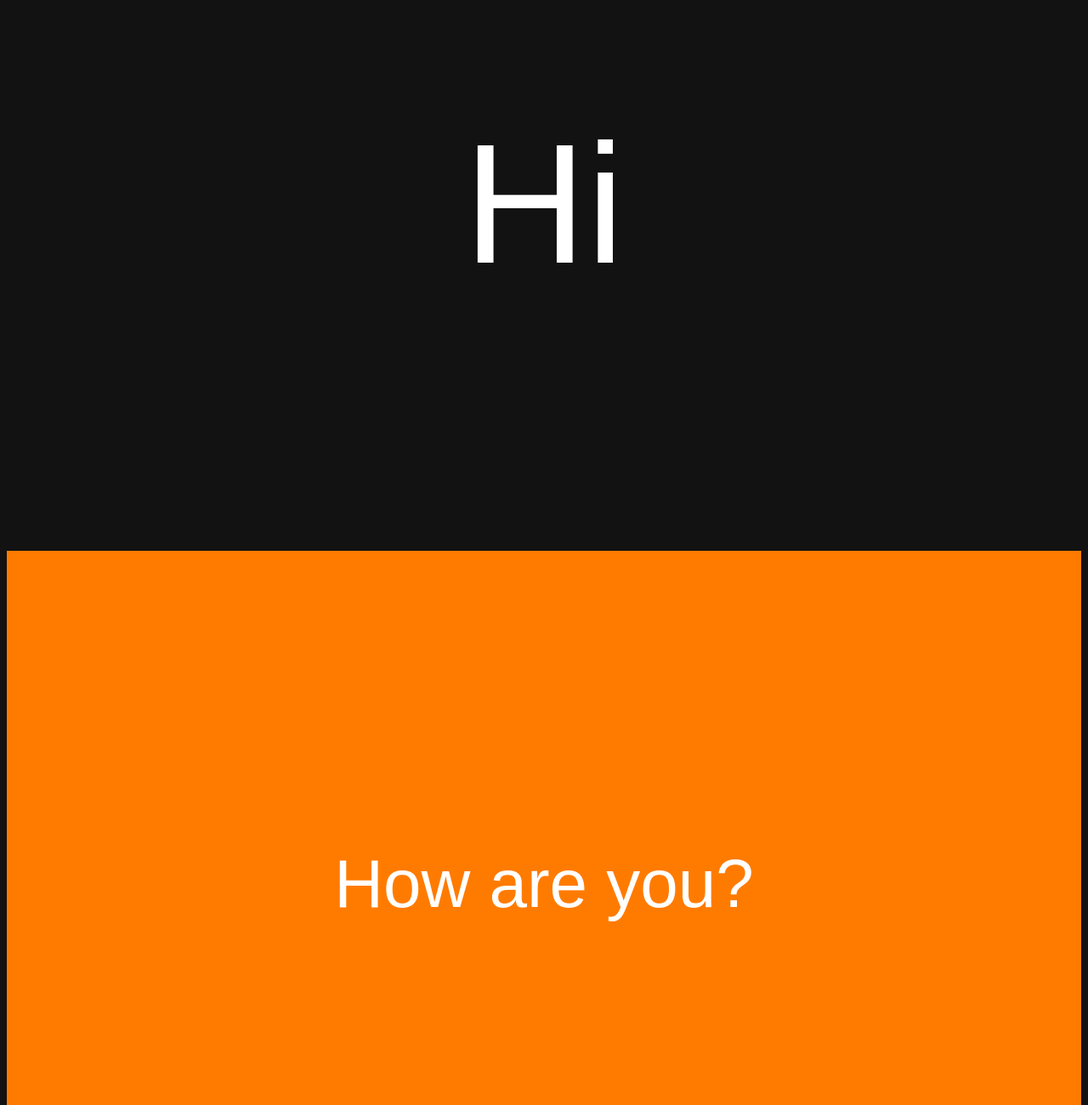
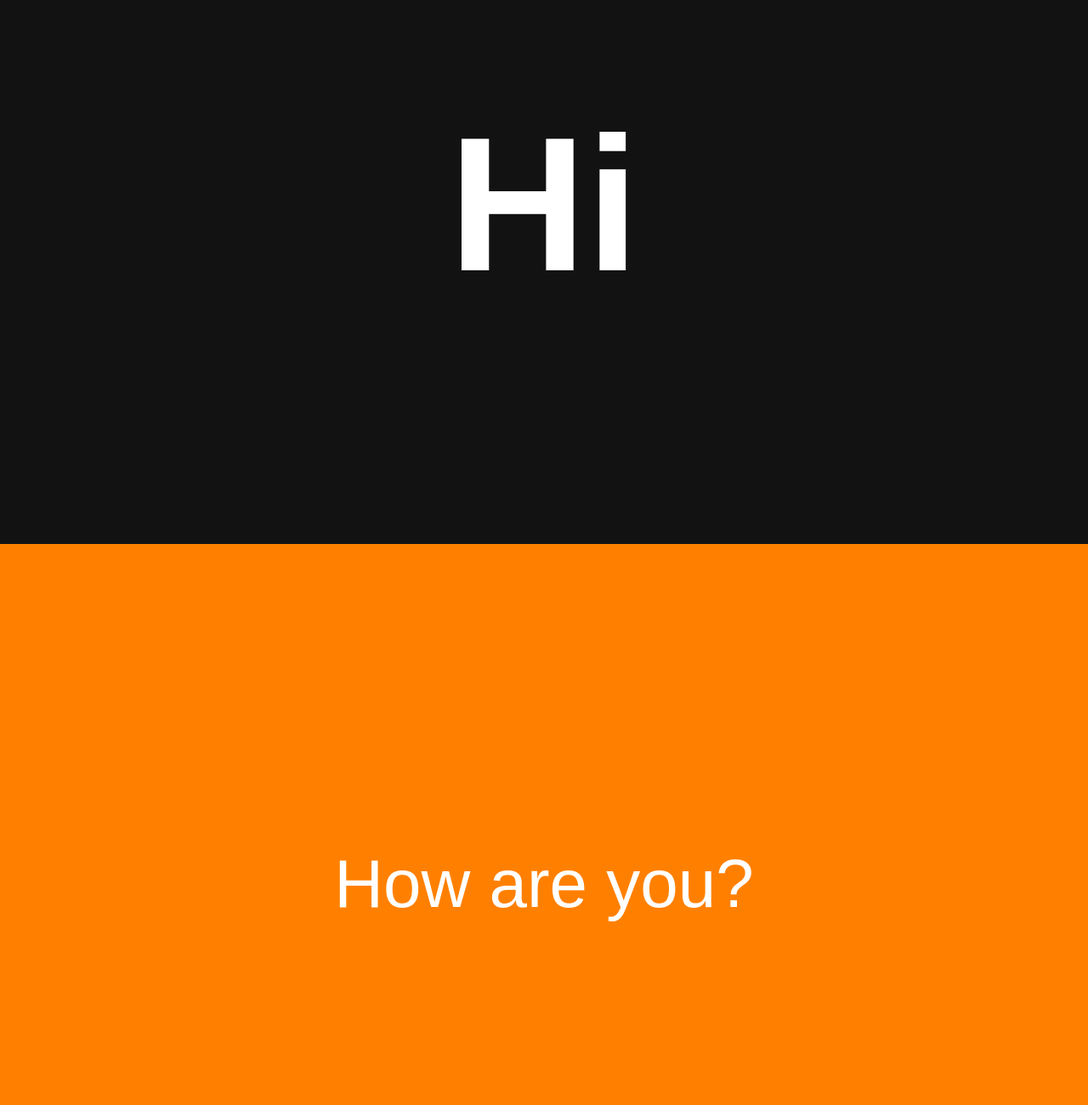
Before and after one commit to hannes-dev/hannes-dev.github.io, a plain HTML site: page index.html in a window 1280 px wide. Shown: the part 160-1460 px from the top of the page at 85% size. Drawn offline with Linux system fonts and the light colour scheme.

Commit message:
Fixed some css to be more awesome!
Fixed some css to be more awesome!

```diff
--- a/index.html
+++ b/index.html
@@ -6,42 +6,39 @@
     <title>Hi</title>
 </head>
 <body>
-    <div class="title">
-        <div class="hi">Hi</div>
+    <div class="titleWrapper">
+        <h1 class="title">Hi</h1>
     </div>
     <div class="info">
-        How are you?
+        <p>How are you?</p>
     </div>
 </body>
 <style>
+    html, body {
+        height: 100%;
+        margin: 0;
+    }
+
     body {
-        background-color: #121212;
         font-family: sans-serif;
         color: white;
-    }
-
-    .hi {
-        position: absolute;
-        top: 50%;
-        left: 50%;
-        margin-right: -50%;
-        transform: translate(-50%, -50%);
-        font-size: 200px;
+        background-color: #121212;
     }
 
     .title {
-        height: 100vh;
+        font-size: 14rem;
+    }
+
+    .titleWrapper, .info {
+        display: flex;
+        justify-content: center;
+        align-items: center;
+        height: 100%;
     }
 
     .info {
-        height: 98vh;
-        background-color: rgb(255, 123, 0);
-        display: flex;
-        justify-content: center;
-        align-items: center;
-
-        font-size: 10vmin
+        background-color: #FF8000;
+        font-size: 10vmin;
     }
 </style>
-
 </html>
```
